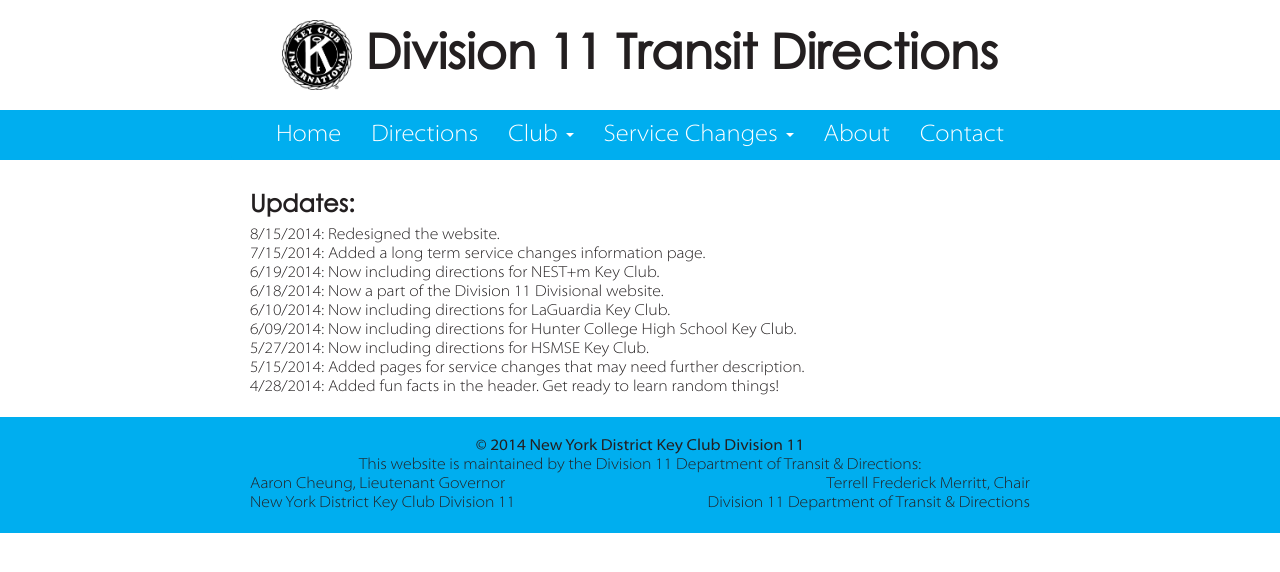
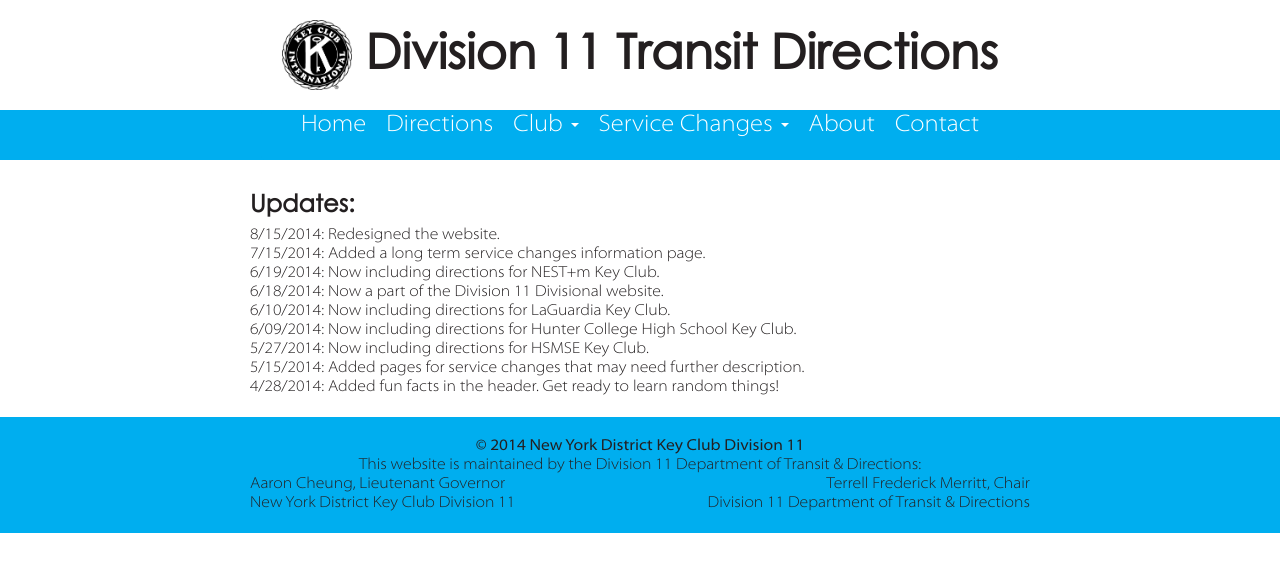
Before and after one commit to d11directions/d11directions.github.io, a Jekyll site: the page built from index.html, in a window 1280 px wide. Shown: the top 572 px of the page. Built offline with Jekyll 4.4.1, drawn with Linux system fonts in a browser that asks for light colours.

Commit message:
Update CSS: change references to #nav

```diff
--- a/css/main.css
+++ b/css/main.css
@@ -41,14 +41,6 @@ h6 { font-size: 16px; line-height: 24px; }
 header { font-family: 'Century Gothic', Verdana, Arial, sans-serif; text-align: center; font-size: 48px; font-weight: 700; }
 
 #nav_wrap { background: #00aeef; width: 100%; }
-#nav { display: table; margin: auto; }
-#nav ul { list-style: none; float: left; font-size: 24px; }
-#nav ul a { display: block; padding: 5px 10px; color: #ffffff; text-decoration: none; }
-#nav ul li { float: left; display: inline; height: auto; text-align: center; }
-#nav ul li a:link { text-decoration: none; color: #ffffff; }
-#nav ul li a:hover { background: #00aeef; }
-#nav ul li.active a { color: #231f20; background: #ffffff; }
-#nav ul li.active a:hover { background: #ffffff; }
 
 #main_content_wrap { background: #ffffff; }
 #main_content { max-width: 800px; padding-top: 20px; }
@@ -80,6 +72,13 @@ hr { margin: 10px 0px; }
 /* Override Bootstrap */
 .navbar-default { background: #00aeef; border: 0; display: table; margin: auto; }
 .navbar-nav > li > a { color: #ffffff!important; font-size: 24px; }
+.navbar-default ul { list-style: none; float: left; font-size: 24px; }
+.navbar-default ul a { display: block; padding: 5px 10px; color: #ffffff; text-decoration: none; }
+.navbar-default ul li { float: left; display: inline; height: auto; text-align: center; }
+.navbar-default ul li a:link { text-decoration: none; color: #ffffff; }
+.navbar-default ul li a:hover { background: #00aeef; }
+.navbar-default ul li.active a { color: #231f20; background: #ffffff; }
+.navbar-default ul li.active a:hover { background: #ffffff; }
 
 /* Small Screen Styles */
 @media screen and (max-width: 767px) { .navbar-toggle { border-color: #ffffff; } .icon-bar { background-color: #ffffff; } }
```
